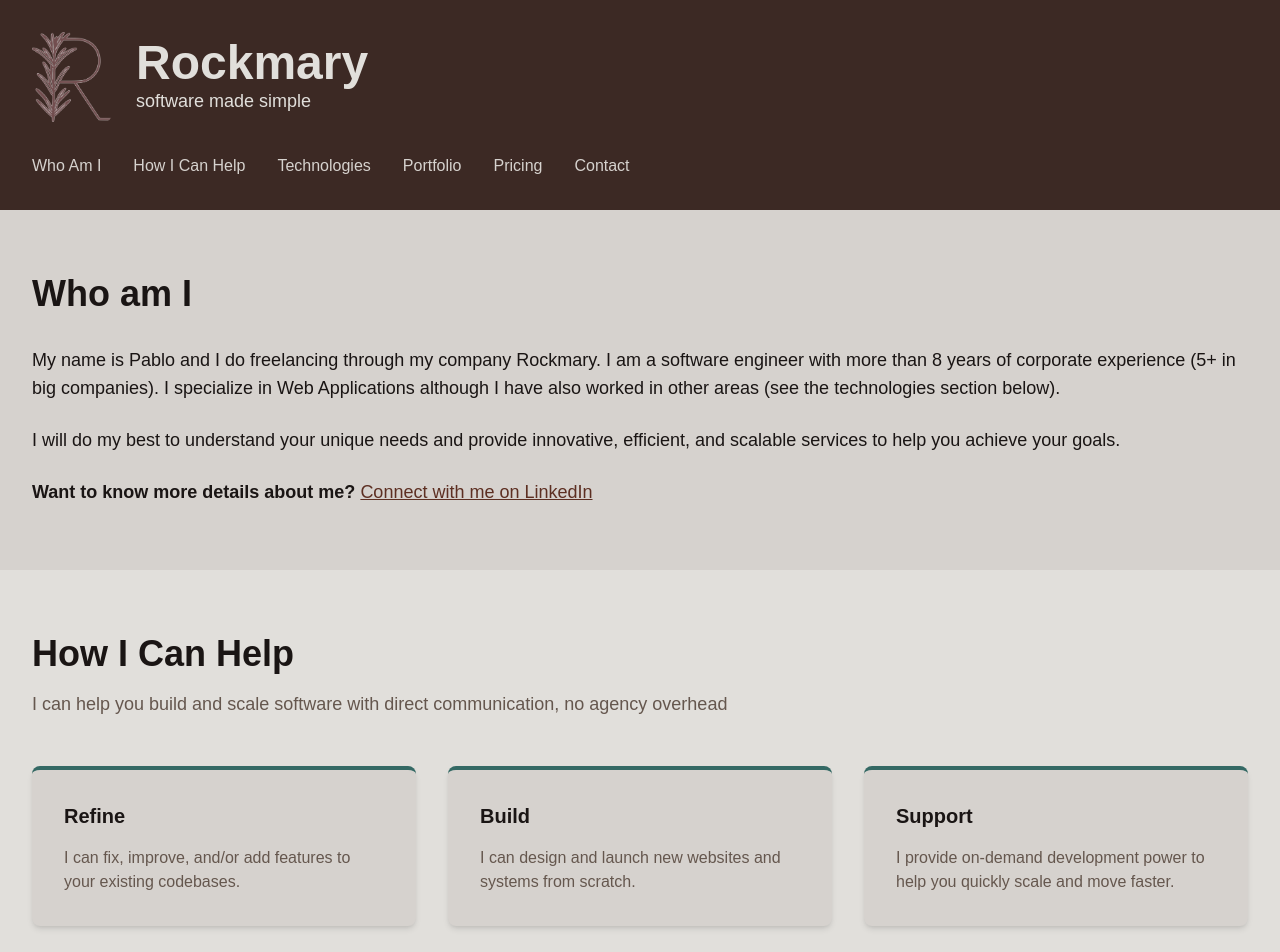
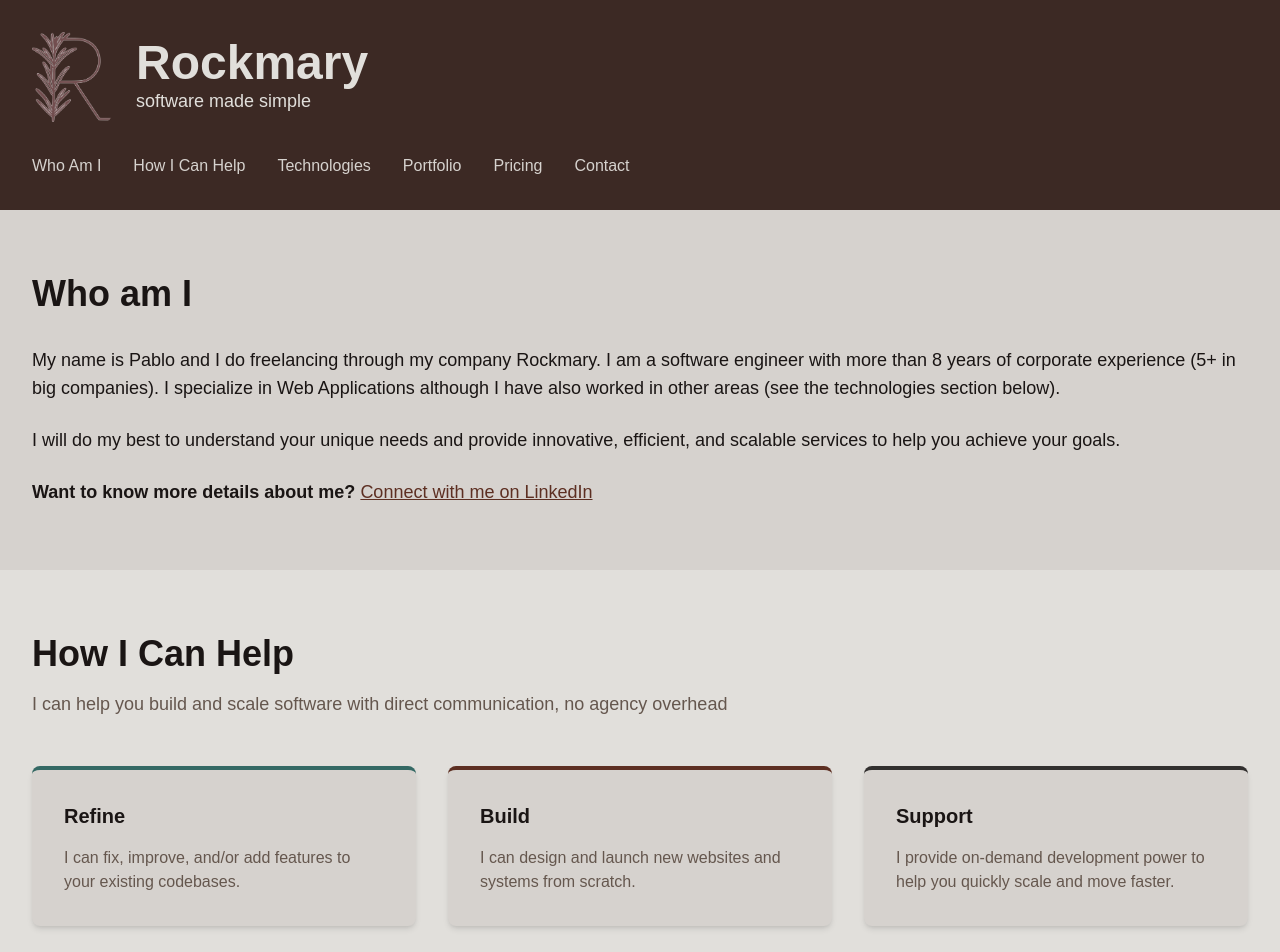
Before and after one commit to pablopenna/rockmary, a Next.js app: page / in a window 1280 px wide. Shown: the top 952 px of the page. Built offline with nearby package versions, Linux system fonts and the light colour scheme.

Commit message:
refactor: fix card borders color

```diff
--- a/src/app/components/Contact.tsx
+++ b/src/app/components/Contact.tsx
@@ -29,7 +29,7 @@ export default function Contact({ locale }: ContactProps) {
           </div>
 
           <div className="grid grid-cols-1 md:grid-cols-2 gap-6 auto-rows-max">
-            <div className="bg-base-two p-6 rounded-lg border-l-4 border-chocolate-plum hover:shadow-lg transition h-full">
+            <div className="bg-base-two p-6 rounded-lg border-l-4 border-aux-1 hover:shadow-lg transition h-full">
               <p className="text-sm text-contrast-three font-semibold mb-4 uppercase tracking-wide">{t('CONTACT_LABEL_EMAIL')}</p>
               <div className="flex items-center justify-between gap-4">
                 <a
@@ -51,7 +51,7 @@ export default function Contact({ locale }: ContactProps) {
               </div>
             </div>
 
-            <div className="bg-base-two p-6 rounded-lg border-l-4 border-aux-1 hover:shadow-lg transition h-full">
+            <div className="bg-base-two p-6 rounded-lg border-l-4 border-aux-2 hover:shadow-lg transition h-full">
               <p className="text-sm text-contrast-three font-semibold mb-4 uppercase tracking-wide">{t('CONTACT_LABEL_LINKEDIN')}</p>
               <div className="flex items-center justify-between gap-4">
                 <a
--- a/src/app/components/HowWeCanHelp.tsx
+++ b/src/app/components/HowWeCanHelp.tsx
@@ -30,7 +30,7 @@ export default function HowICanHelp({ locale }: HowICanHelpProps) {
 
         <div className="grid md:grid-cols-3 gap-8 mb-12">
           {services.map((service, index) => (
-            <div key={index} className="bg-base p-8 rounded-lg shadow-md hover:shadow-lg transition border-t-4 border-aux-1">
+            <div key={index} className={`bg-base p-8 rounded-lg shadow-md hover:shadow-lg transition border-t-4 border-aux-${index+1}`}>
               <h3 className="text-xl font-bold text-contrast mb-4">{service.title}</h3>
               <p className="text-contrast-two">{service.description}</p>
             </div>
```
